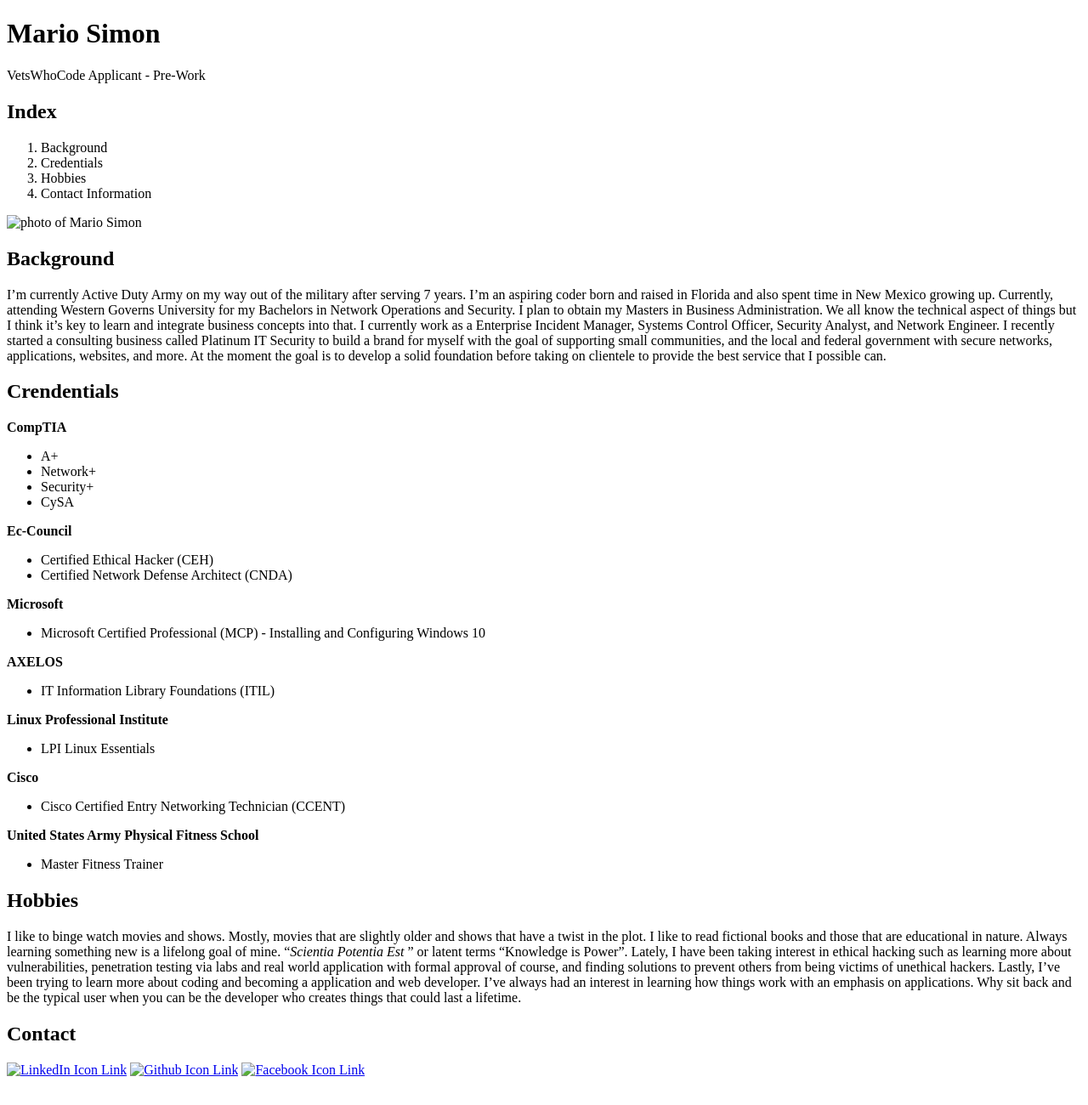
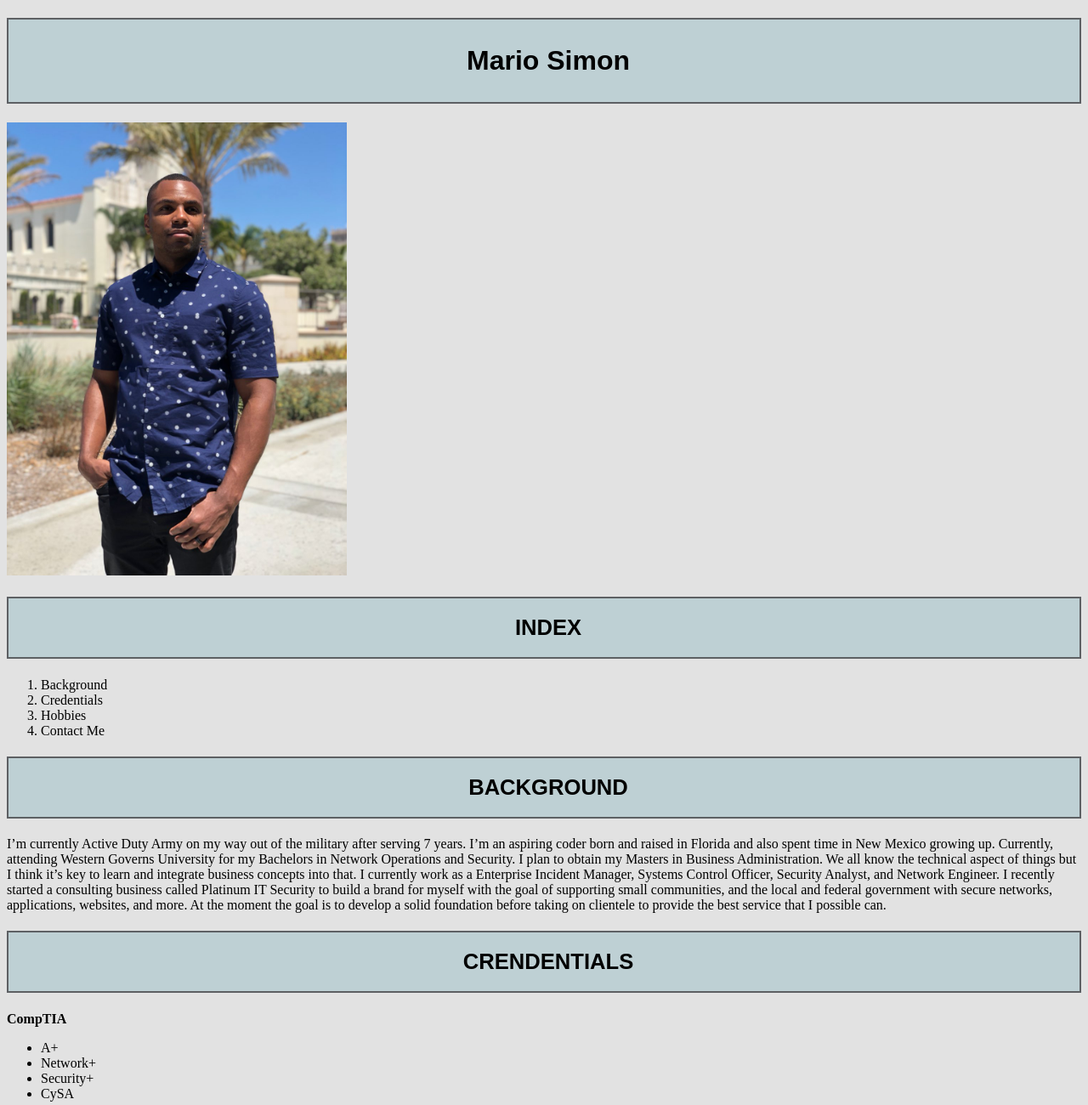
Before and after one commit to msimon96/msimon96.github.io, a plain HTML site: page index.html in a window 1280 px wide. Shown: the top 1300 px of the page at 85% size. Before the commit the page ends 1276 px from the top, so only its background shows below. Drawn offline with Linux system fonts and the light colour scheme.

Commit message:
version 0.1

```diff
--- a/index.html
+++ b/index.html
@@ -2,27 +2,26 @@
 <html lang='en'>
     <head>
         <meta charset='UTF-8'/>
-        <title>VetsWhoCode Applicant</title>
+        <title>Mario Simon</title>
+        <link rel='stylesheet' href='styles.css'/>
     </head>
     <body>
         <h1>Mario Simon</h1>
         <!--Use empty space to the right to insert image of self-->
 
-        <p>VetsWhoCode Applicant - Pre-Work</p>
+        <p><img src='Images/IMG_2841.JPG' width='400' alt='photo of Mario Simon'/></p>
 
-        <h2>Index</h2>
+        <h2>INDEX</h2>
 
         <ol>
             <!-- Create link to main topics-->
             <li>Background</li>
             <li>Credentials</li>
             <Li>Hobbies</Li>
-            <li>Contact Information</li>
+            <li>Contact Me</li>
         </ol>
 
-        <img src='IMG_2841.JPG' width='400' alt='photo of Mario Simon'/>
-
-        <h2>Background</h2>
+        <h2>BACKGROUND</h2>
 
         <p>I’m currently Active Duty Army on my way out of the military after serving 7 years. I’m an aspiring
             coder born and raised in Florida and also spent time in New Mexico growing up. Currently, attending
@@ -35,7 +34,7 @@
             more. At the moment the goal is to develop a solid foundation before taking on clientele to provide
             the best service that I possible can.</p>
 
-        <h2>Crendentials</h2>
+        <h2>CRENDENTIALS</h2>
         <!--create links to credentials verification-->
         <p><strong>CompTIA</strong></p>
         <!-- unordered list -->
@@ -82,7 +81,7 @@
                 <li>Master Fitness Trainer</li>
             </ul>
 
-        <h2>Hobbies</h2>
+        <h2>HOBBIES</h2>
             <!-- paragraph with italic text -->
             <p>I like to binge watch movies and shows. Mostly, movies that are slightly older and shows that
                 have a twist in the plot. I like to read fictional books and those that are educational in
@@ -94,11 +93,11 @@
                 and becoming a application and web developer. I’ve always had an interest in learning how
                 things work with an emphasis on applications. Why sit back and be the typical user when you
                 can be the developer who creates things that could last a lifetime.</p>
-
-        <h2>Contact</h2>
+        <hr/>
+        <h2>CONTACT ME</h2>
         <!-- Github, LinkedIn, Facebook (embeded image link)-->
-        <a href='http://linkedin.com/in/mario-r-simon' target='_blank'><img src='linkedin.png' width='100' alt='LinkedIn Icon Link'/></a>
-        <a href='https://github.com/msimon96' target='_blank'><img src='github.png' width='100' alt='Github Icon Link'/></a>
-        <a href='https://www.facebook.com/mario.simon.583' target='_blank'><img src='facebook.png' width='100' alt='Facebook Icon Link'/></a>
+        <a href='http://linkedin.com/in/mario-r-simon' target='_blank'><img src='Images/linkedin.png' width='100' alt='LinkedIn Icon Link'/></a>
+        <a href='https://github.com/msimon96' target='_blank'><img src='Images/github.png' width='100' alt='Github Icon Link'/></a>
+        <a href='https://www.facebook.com/mario.simon.583' target='_blank'><img src='Images/facebook.png' width='100' alt='Facebook Icon Link'/></a>
     </body>
 </html>
--- /dev/null
+++ b/styles.css
@@ -0,0 +1,38 @@
+body {
+    background-color: #8080803a;
+    font-size: 16px;
+    border: borderbox;
+}
+
+h1, h2 {
+    background-color: #9fc2c988;
+}
+
+h1 {
+    font-size: 2em;
+    padding: 30px 0 30px 10px;
+}
+
+h2 {
+    font-size: 1.6em;
+    padding: 20px 0 20px 10px;
+}
+
+h1, h2, h3 {
+    font-family: Arial, Helvetica, sans-serif;
+    text-align: center;
+    border: 2px solid #5D6063;
+
+}
+
+p{
+    display: block;
+}
+
+ol {
+    list-style-type: decimal;
+}
+
+ul {
+    list-style-type: disc;
+}
```
Also changed, not shown: 2 other files.
